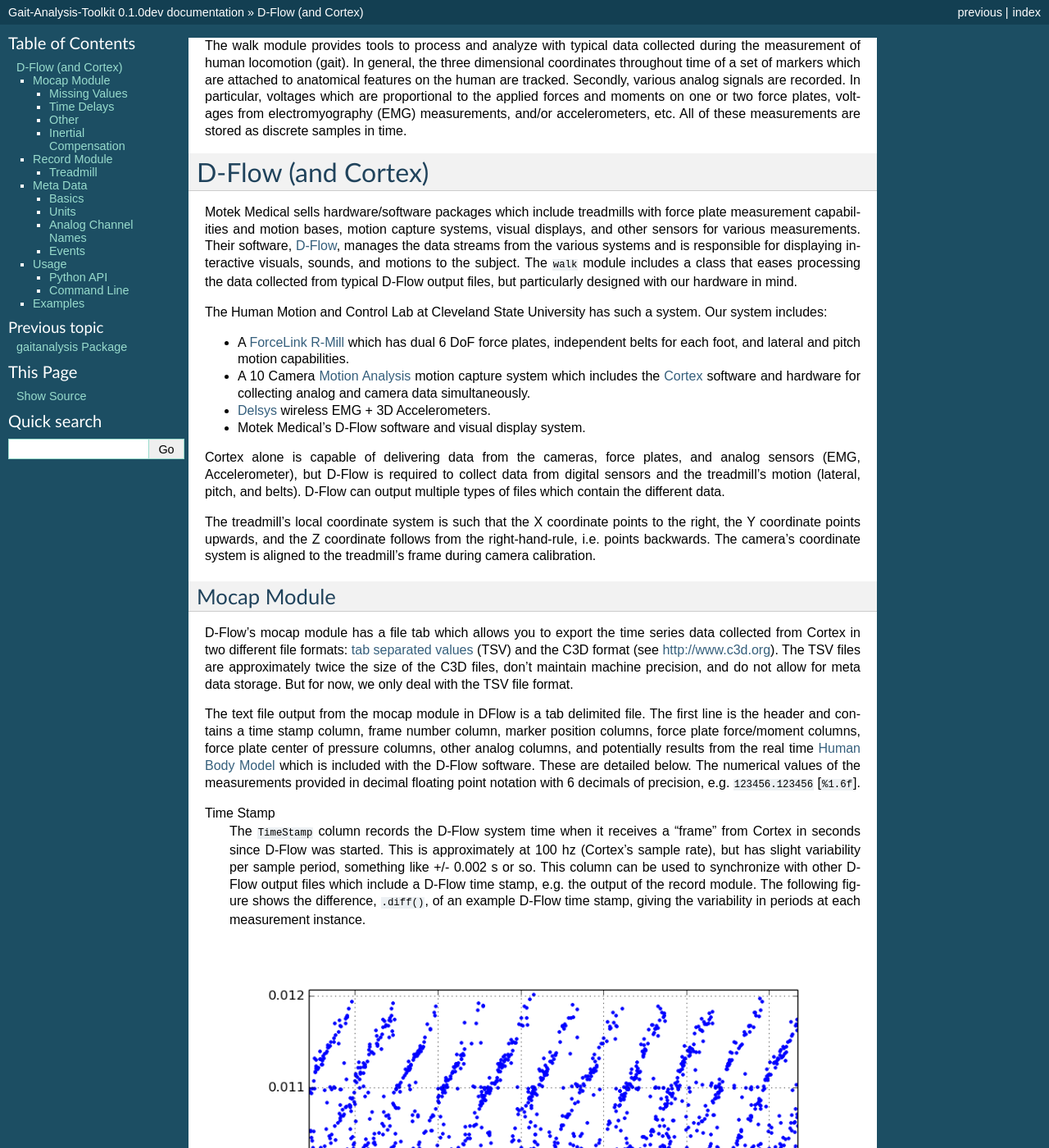
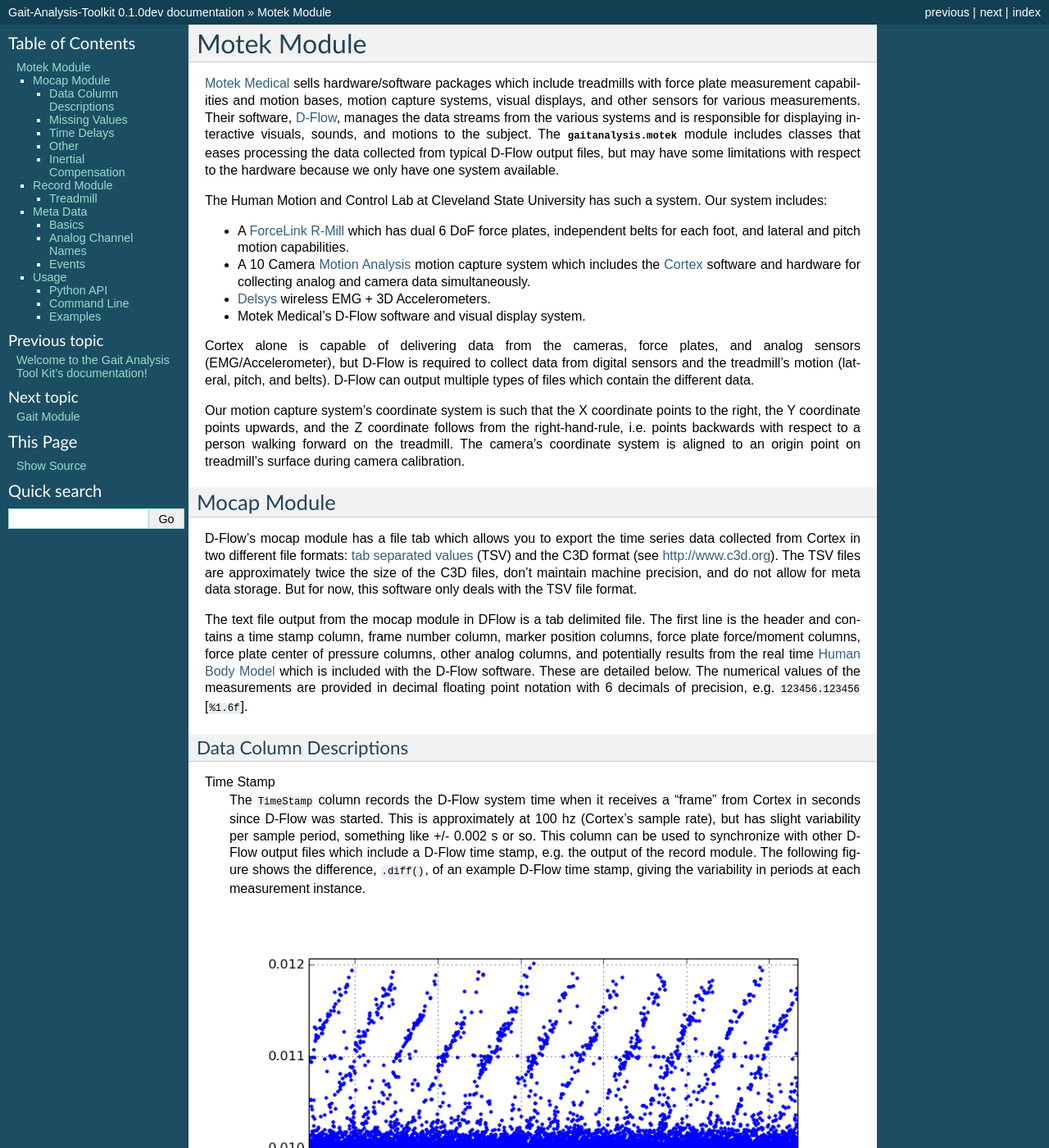
Before and after one commit to csu-hmc/GaitAnalysisToolKit, a Sphinx documentation site: the page built from docs/motek.rst, in a window 1280 px wide and 1400 px high. Shown: the whole window at 82% size. Built offline with Sphinx 7.4.7, drawn with Linux system fonts in a browser that asks for light colours; some of the changed text lies outside the part shown.

Commit message:
Updated documentation to reflect recent changes and reorganized a bit.

```diff
--- a/README.rst
+++ b/README.rst
@@ -57,7 +57,7 @@
 We recommend installing Anaconda_ for users in our lab to get all of the
 dependencies.
 
-.. _Anaconda:: http://docs.continuum.io/anaconda/
+.. _Anaconda: http://docs.continuum.io/anaconda/
 
 We also utilize Octave/Matlab code, so an install of Octave with is also
 required. See http://octave.sourceforge.net/index.html for installation
--- /dev/null
+++ b/docs/gait.rst
@@ -0,0 +1,12 @@
+===========
+Gait Module
+===========
+
+The :py:mod:`gaitanalysis.gait` module provides tools to process and analyze
+with typical data collected during the measurement of human locomotion (gait).
+In general, the three dimensional coordinates throughout time of a set of
+markers which are attached to anatomical features on the human are tracked.
+Secondly, various analog signals are recorded. In particular, voltages which
+are proportional to the applied forces and moments on one or two force plates,
+voltages from electromyography (EMG) measurements, and/or accelerometers, etc.
+All of these measurements are stored as discrete samples in time.
--- a/docs/index.rst
+++ b/docs/index.rst
@@ -4,10 +4,11 @@
 Contents:
 
 .. toctree::
-   :maxdepth: 2
+   :maxdepth: 3
 
+   motek
+   gait
    gaitanalysis
-   motek
 
 .. include:: ../README.rst
 
--- a/docs/motek.rst
+++ b/docs/motek.rst
@@ -1,23 +1,15 @@
-The walk module provides tools to process and analyze with typical data
-collected during the measurement of human locomotion (gait). In general, the
-three dimensional coordinates throughout time of a set of markers which are
-attached to anatomical features on the human are tracked. Secondly, various
-analog signals are recorded. In particular, voltages which are proportional to
-the applied forces and moments on one or two force plates, voltages from
-electromyography (EMG) measurements, and/or accelerometers, etc. All of these
-measurements are stored as discrete samples in time.
+============
+Motek Module
+============
 
-D-Flow (and Cortex)
-===================
-
-Motek Medical sells hardware/software packages which include treadmills with
+`Motek Medical`_ sells hardware/software packages which include treadmills with
 force plate measurement capabilities and motion bases, motion capture systems,
 visual displays, and other sensors for various measurements. Their software,
 D-Flow_, manages the data streams from the various systems and is responsible
 for displaying interactive visuals, sounds, and motions to the subject. The
-``walk`` module includes a class that eases processing the data collected from
-typical D-Flow output files, but particularly designed with our hardware in
-mind.
+:mod:`gaitanalysis.motek` module includes classes that eases processing the
+data collected from typical D-Flow output files, but may have some limitations
+with respect to the hardware because we only have one system available.
 
 The Human Motion and Control Lab at Cleveland State University has such a
 system. Our system includes:
@@ -31,15 +23,17 @@
 - Motek Medical's D-Flow software and visual display system.
 
 Cortex alone is capable of delivering data from the cameras, force plates, and
-analog sensors (EMG, Accelerometer), but D-Flow is required to collect data from
+analog sensors (EMG/Accelerometer), but D-Flow is required to collect data from
 digital sensors and the treadmill's motion (lateral, pitch, and belts). D-Flow
 can output multiple types of files which contain the different data.
 
-The treadmill's local coordinate system is such that the X coordinate points to
-the right, the Y coordinate points upwards, and the Z coordinate follows from
-the right-hand-rule, i.e. points backwards. The camera's coordinate system is
-aligned to the treadmill's frame during camera calibration.
+Our motion capture system's coordinate system is such that the X coordinate
+points to the right, the Y coordinate points upwards, and the Z coordinate
+follows from the right-hand-rule, i.e. points backwards with respect to a
+person walking forward on the treadmill. The camera's coordinate system is
+aligned to an origin point on treadmill's surface during camera calibration.
 
+.. _Motek Medical: http://www.motekmedical.com
 .. _ForceLink: http://www.forcelink.nl/
 .. _D-Flow: http://www.motekmedical.com/products/d-flow-software/
 .. _R-Mill: http://www.forcelink.nl/index.php/product/r-mill/
@@ -48,14 +42,14 @@
 .. _Cortex: http://www.motionanalysis.com/html/movement/cortex.html
 
 Mocap Module
-------------
+============
 
 D-Flow's mocap module has a file tab which allows you to export the time series
 data collected from Cortex in two different file formats: `tab separated
 values`_ (TSV) and the C3D format (see http://www.c3d.org). The TSV files are
 approximately twice the size of the C3D files, don't maintain machine
-precision, and do not allow for meta data storage. But for now, we only deal
-with the TSV file format.
+precision, and do not allow for meta data storage. But for now, this software
+only deals with the TSV file format.
 
 .. _tab separated values: http://en.wikipedia.org/wiki/Tab-separated_values
 
@@ -64,11 +58,14 @@
 column, marker position columns, force plate force/moment columns, force plate
 center of pressure columns, other analog columns, and potentially results from
 the real time `Human Body Model`_ which is included with the D-Flow software.
-These are detailed below. The numerical values of the measurements provided in
-decimal floating point notation with 6 decimals of precision, e.g.
+These are detailed below. The numerical values of the measurements are provided
+in decimal floating point notation with 6 decimals of precision, e.g.
 ``123456.123456`` [``%1.6f``].
 
 .. _Human Body Model: http://dx.doi.org/10.1007/s11517-013-1076-z
+
+Data Column Descriptions
+------------------------
 
 Time Stamp
    The ``TimeStamp`` column records the D-Flow system time when it receives a
@@ -84,26 +81,28 @@
 
 Frame Number
    The ``FrameNumber`` column gives a positive integer to count the frame
-   numbers delivered by Cortex. It seems as though, none of the frames are
-   dropped but this should be verified.
+   numbers delivered by Cortex. It seems as though none of the frames are
+   ever dropped but this should be verified.
 Marker Coordinates
    The columns that correspond to marker coordinates have one of three
    suffixes: ``.PosX``, ``.PosY``, ``.PosZ``. The prefix is the marker name
    which is set by providing a name to the marker in Cortex. There are specific
    names which are required for D-Flow's Human Body Model's computations. The
    marker coordinates are given in meters. See below for some additional
-   virtualForce Plate Kinetics
+   virtual markers.
+Force Plate Kinetics
    There are three forces and three moments recorded by each of the two force
    plates in Newtons and Newton-Meters, respectively. The prefix for these
    columns is either ``FP1`` or ``FP2`` and represents either force plate 1
    (left) or 2 (right). The suffixes are either ``.For[XYZ]``, ``.Mom[XYZ]``
-   for the forces and moments, respectively.The force plate voltages are
+   for the forces and moments, respectively. The force plate voltages are
    sampled at a much higher frequency than the cameras, but delivered at the
-   Cortex camera sample rate, 100 Hz. A force/moment calibration matrix stored
-   in Cortex converts the voltages to forces and moments before sending it to
-   D-Flow [#]_. Cortex also computes the center of pressure from the forces,
-   moments, and force plate dimensions. These have the same prefixes for the
-   plate number, have the suffix ``.Cop[XYZ]``, and are in meters.
+   Cortex camera sample rate, 100 Hz through the D-Flow mocap module. A
+   force/moment calibration matrix stored in Cortex converts the voltages to
+   forces and moments before sending it to D-Flow [#]_. Cortex also computes
+   the center of pressure from the forces, moments, and force plate dimensions.
+   These have the same prefixes for the plate number, have the suffix
+   ``.Cop[XYZ]``, and are in meters.
 Analog Channels
    Cortex can sample additional analog channels. These columns have headers
    which take this form ``Channel[1-99].Anlg`` and the names are fixed to
@@ -199,8 +199,10 @@
    applies the calibration matrix in D-Flow to get correct values using an ``.idc``
    file.
 
+.. [#] We've done independent measurements that show a ~72 millisecond delay.
+
 Missing Values
-~~~~~~~~~~~~~~
+--------------
 
 D-Flow handles missing values internally to perform well with their real time
 computations, but there are some important issues to note when dealing with the
@@ -211,11 +213,23 @@
 Firstly, the markers sometimes go missing (i.e. can't been seen by the cameras)
 which is typical of motion capture systems. Care must be taken that all markers
 are always captured by the system, but there will always be some missing
-values. When a marker goes missing D-Flow records the last non-missing value in
-all three axes until the marker is visible again. The following figure gives an
+values. If the data was recorded in a D-Flow version less than 3.16.2rc4 [#]_,
+D-Flow records the last non-missing value in all three axes until the marker is
+visible again when a marker goes missing. The following figure gives an
 example:
 
 .. image:: constant-markers.png
+
+.. [#] We received versions 3.16.1 and then 3.16.2rc4 so I have no idea when
+   the change was introduced between those versions. If this software is used
+   with a version between 3.16.1 and 3.16.2c4, then it may or may not work
+   correctly.
+
+In D-Flow versions greater than or equal to 3.16.2rc4 the missing markers are
+indicated in the TSV file as either ``0.000000`` or ``-0.000000``, which is the
+same as has been in the HBM columns in all versions of D-Flow. **The D-Flow
+version must be provided in the meta data yml file, otherwise it will assume
+D-Flow is at the latest version.**
 
 The mocap output file can also contain variables computed by the real time
 implementation of the Human Body Model (HBM). If the HBM computation fails at a
@@ -234,30 +248,30 @@
 inverse dynamics.
 
 Time Delays
-~~~~~~~~~~~
+-----------
 
 There are time delays between the camera marker data, force plate analog
 signals, and the wireless EMG/Accelerometers. The documentation for the Delsys
 wireless system explicity states that there is a 96ms delay in the data with
-respect to the analog signals that are sample from the unit which is due to the
-wireless data transfer. There is also an measurable delay in the camera data
-with respect to the analog data which seems to hover around 7 ms.
+respect to the analog signals that are sampled from the unit which is due to
+the wireless data transfer. There is also an measurable delay in the camera
+data with respect to the analog data which seems to hover around 7 ms.
 
 Other
-~~~~~
+-----
 
 Note that the order of the "essential" measurements in the file must be
 retained if you expect to run the file back into D-Flow for playback. I think
 the essential measurements are the time stamp, frame number, marker
-coordinates, and force plate kinetics, and analog channels [#]_ (maybe because of
-the IDC file.
+coordinates, and force plate kinetics, and analog channels [#]_ (maybe because
+of the IDC file).
 
 .. [#] The first twelve analog channels may only be required because we use the
    ``.idc`` file to work around the fact that the ``.MomY`` force plate moments
    are not correctly collected by D-Flow from Cortex.
 
 Inertial Compensation
-~~~~~~~~~~~~~~~~~~~~~
+---------------------
 
 If you accelerate the treadmill there will be forces and moments measured by
 the force plates that simply come from the inertial effects of the motion. When
@@ -309,7 +323,7 @@
 loaded trials, but position doesn't matter other wise.
 
 Record Module
--------------
+=============
 
 The record module in D-Flow allows one to sample any signal available in the
 D-Flow environment at the variable D-Flow sample rate which can vary from 0 to
@@ -343,7 +357,7 @@
    # EVENT E occured 1 time
 
 Treadmill
-~~~~~~~~~
+---------
 
 The right and left belt speeds can be measured with the record module. You must
 select a check box in the treadmill module to ensure that the actual speed is
@@ -352,7 +366,7 @@
 it only records the desired (the input) to each.
 
 Meta Data
----------
+=========
 
 D-Flow does not have any way to store meta data with its output. This is
 unfortunate because the C3D format has full support for meta data. It is also
@@ -373,7 +387,7 @@
 .. _YAML: http://en.wikipedia.org/wiki/YAML
 
 Basics
-~~~~~~
+------
 
 There are some standard meta data that should be collected with every trial.
 
@@ -487,6 +502,13 @@
    marker-set
       A string that indicates the HBM marker set used during the trial
       [full|lower|NA].
+   dflow-version
+      This should be a string that matches the version of D-Flow used to record
+      the trial. This is required to deal with changes in D-Flow's output from
+      earlier versions we had.
+   cortex-version
+      This should be a string that matches the version of Cortex used to record
+      the trial.
    hardware-settings
       There are tons of settings for the hardware in both D-Flow, Cortex, and
       the other software in the system. We hope to save the settings from each
@@ -509,31 +531,8 @@
       headers for that marker to ``T10.PosX``, ``T10.PosY``, and ``T10.PosZ``,
       respectively. This only works for header names that end in ``.Pos[XYZ]``.
 
-Units
-~~~~~
-
-The units of the measurements are not specified by D-Flow so they should be
-included in the meta data. Would be nice to take a regular expression or the
-explicit column name.
-
-::
-
-   units:
-       *.PosX: meters
-       *.PosY: meters
-       *.PosZ: meters
-       *.Ang: degrees
-       *.Mom: newton-meter
-       *.Pow: watts
-       L_*: newtons
-       R_*: newtons
-
-.. todo::
-
-   This can probably be hard coded because the units are always the same.
-
 Analog Channel Names
-~~~~~~~~~~~~~~~~~~~~
+--------------------
 
 Since D-Flow doesn't allow you to set the names of the analog channels in the
 mocap module, the meta data file should include mappings, so that useful
@@ -573,7 +572,7 @@
 16 accelerometers in order starting at Channel13. EMG, X, Y, Z order
 
 Events
-~~~~~~
+------
 
 D-Flow doesn't allow you to define names to events and auto-names up to 6
 events A-F. You can specify an event name map that will be used to
@@ -586,7 +585,7 @@
           C: walking with lateral perturbations begins
 
 Usage
------
+=====
 
 The ``DFlowData`` class is used to post process data collected from the D-Flow
 mocap and record modules. It does these operations:
@@ -627,7 +626,7 @@
 .. [#] Only outputs to tsv.
 
 Python API
-~~~~~~~~~~
+----------
 
 The ``DFlowData`` class gives a simple Python API for working with the
 D-Flow file outputs.
@@ -654,7 +653,7 @@
    data.write_dflow_tsv('trial_01_clean.txt')
 
 Command Line
-~~~~~~~~~~~~
+------------
 
 The following command will load the three input files, clean up the data, and
 write the results to file, which can be loaded back into D-Flow or used in some
```
Also changed, not shown: other parts of docs/motek.rst (+6 -4 lines), docs/gaitanalysis.rst (+10 -0 lines).
